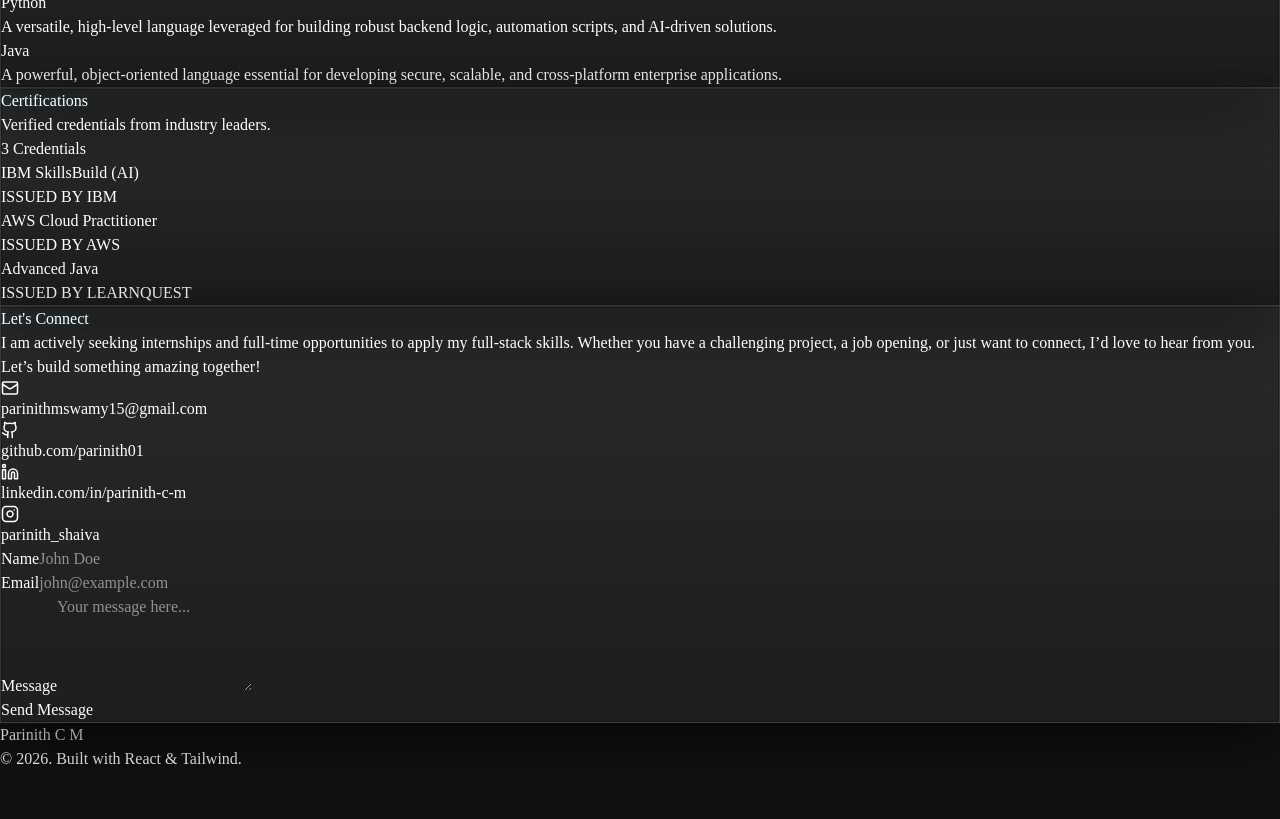
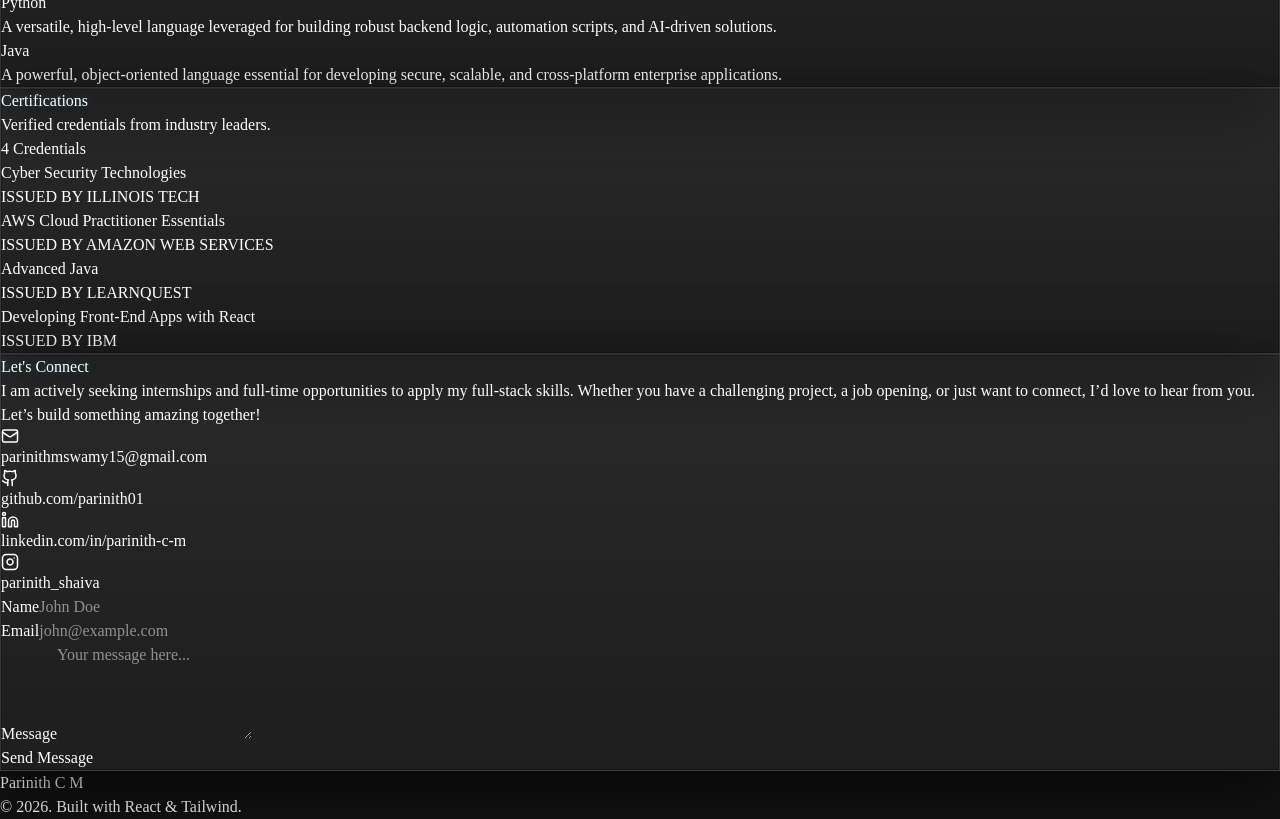
Before and after one commit to Parinith01/portfolio-website, a React (Vite) app in the folder client/: page / in a window 1280 px wide. Shown: the part 2480-3299 px from the top of the page. Before the commit the page ends 3251 px from the top, so only its background shows below. Built offline with nearby package versions, Linux system fonts and the light colour scheme.

Commit message:
Update Certifications section with new courses and PDF links

```diff
--- a/client/src/pages/home.tsx
+++ b/client/src/pages/home.tsx
@@ -72,9 +72,26 @@ function SkillsSection() {
 
 function CertificationsSection() {
   const certifications = [
-    { name: "IBM SkillsBuild (AI)", org: "IBM" },
-    { name: "AWS Cloud Practitioner", org: "AWS" },
-    { name: "Advanced Java", org: "LearnQuest" },
+    {
+      name: "Cyber Security Technologies",
+      org: "Illinois Tech",
+      link: "/Cyber Security Technologies.pdf"
+    },
+    {
+      name: "AWS Cloud Practitioner Essentials",
+      org: "Amazon Web Services",
+      link: "/AWS Cloud Practitioner Essentials.pdf"
+    },
+    {
+      name: "Advanced Java",
+      org: "LearnQuest",
+      link: "/advanced java.pdf"
+    },
+    {
+      name: "Developing Front-End Apps with React",
+      org: "IBM",
+      link: "/Developing Front-End Apps with React.pdf"
+    }
   ];
 
   return (
@@ -96,19 +113,22 @@ function CertificationsSection() {
           </Badge>
         </div>
 
-        <div className="grid grid-cols-1 md:grid-cols-2 lg:grid-cols-3 gap-4">
+        <div className="grid grid-cols-1 md:grid-cols-2 lg:grid-cols-2 gap-4">
           {certifications.map((c, idx) => (
-            <div
+            <a
               key={c.name}
-              className="rounded-xl border border-emerald-300/15 bg-white/5 p-4 hover:bg-white/10 transition-colors"
+              href={c.link}
+              target="_blank"
+              rel="noopener noreferrer"
+              className="rounded-xl border border-emerald-300/15 bg-white/5 p-4 hover:bg-white/10 transition-all hover:-translate-y-1 block group/card"
             >
-              <div className="font-semibold text-white text-lg mb-1">
+              <div className="font-semibold text-white text-lg mb-1 group-hover/card:text-emerald-300 transition-colors">
                 {c.name}
               </div>
               <div className="text-sm text-emerald-300/80 font-mono">
                 ISSUED BY {c.org.toUpperCase()}
               </div>
-            </div>
+            </a>
           ))}
         </div>
       </div>
```
